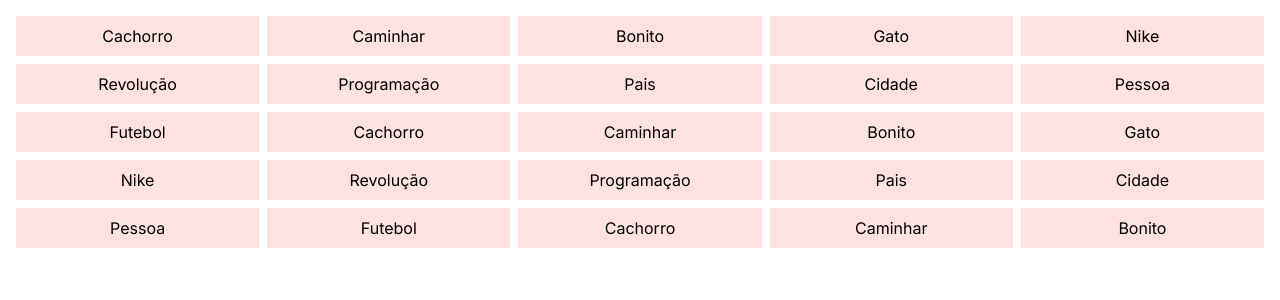
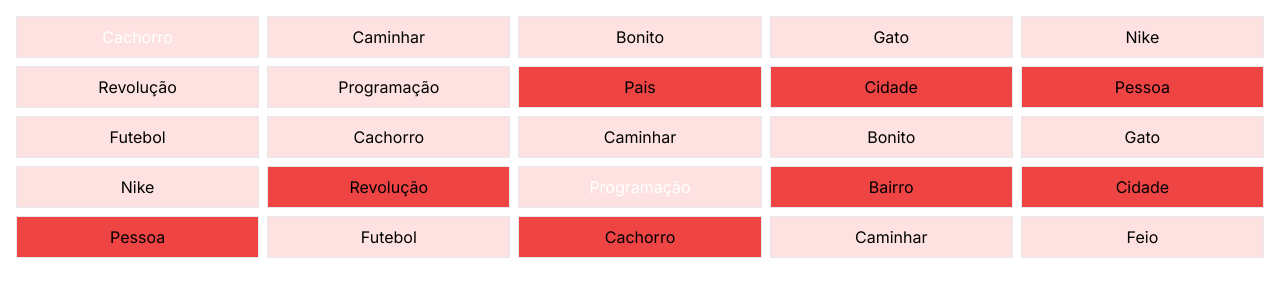
Before and after one commit to marcusvbda/secret-words, a Next.js app: page /match/1 in a window 1280 px wide. Shown: the top 300 px of the page. Built offline with nearby package versions, Linux system fonts and the light colour scheme.

Commit message:
cards process

```diff
--- /dev/null
+++ b/src/app/match/[id]/clientSide.tsx
@@ -0,0 +1,83 @@
+"use client";
+
+import { getMaps, IgetMapsResponse } from "@/services/maps.service";
+import { getWords } from "@/services/words.service";
+import { useEffect, useState } from "react";
+
+interface IclientSideFragments {
+  cols: number;
+  rows: number;
+  qtyCells: number;
+  qtyCardsPerTeam: number;
+  qtyTraps: number;
+}
+
+export default function ClientSideFragments({
+  cols,
+  rows,
+  qtyCells,
+  qtyCardsPerTeam,
+  qtyTraps,
+}: IclientSideFragments) {
+  const [words, setWords] = useState<string[]>([]);
+  const [maps, setMaps] = useState<IgetMapsResponse | null>();
+  const [loading, setLoading] = useState(true);
+
+  useEffect(() => {
+    const fetchWords = async () => {
+      const responseWords = await getWords({
+        qty: qtyCells,
+        language: "pt-BR",
+      });
+      setWords(responseWords);
+    };
+
+    const fetchMaps = async () => {
+      const responseMaps: IgetMapsResponse = await getMaps({
+        qtyCardsPerTeam,
+        totalOfCards: qtyCells,
+        qtyTraps,
+      });
+
+      setMaps(responseMaps);
+    };
+
+    Promise.all([fetchWords(), fetchMaps()]).then(() => {
+      setLoading(false);
+    });
+  }, []);
+
+  return (
+    <div className="w-fll p-4">
+      <div className="w-full flex flex-col gap-2">
+        {loading || !maps ? (
+          <div className="w-full flex items-center justify-center py-20">
+            <div className="spinner my-10" />
+          </div>
+        ) : (
+          <>
+            {Array.from({ length: rows }, (_, rowsIndex: number) => (
+              <div className="w-full flex justify-center gap-2" key={rowsIndex}>
+                {Array.from({ length: cols }, (_, colIndex: number) => {
+                  const wordIndex = rowsIndex * cols + colIndex;
+                  return (
+                    <div
+                      className={`bg-red-100 flex-1 text-center justify-center flex p-2 border ${
+                        maps.team_a.includes(wordIndex) && "bg-red-500"
+                      } ${maps.team_b.includes(wordIndex) && "bg-blue-500"}  ${
+                        maps.traps.includes(wordIndex) && "bg-black text-white"
+                      }`}
+                      key={`${rowsIndex}-${colIndex}`}
+                    >
+                      {words[wordIndex]}
+                    </div>
+                  );
+                })}
+              </div>
+            ))}
+          </>
+        )}
+      </div>
+    </div>
+  );
+}
--- a/src/app/match/[id]/page.tsx
+++ b/src/app/match/[id]/page.tsx
@@ -1,55 +1,19 @@
-"use client";
+import ClientSideFragments from "./clientSide";
 
-import { getDictionary } from "@/services/words.service";
-import { useEffect, useState } from "react";
-
-export default function MatchPage() {
+export default async function MatchPage() {
   const cols = 5; // pegar do contexto do jogo
   const rows = 5; // pegar do contexto do jogo
-
-  const [words, setWords] = useState<string[]>([]);
-  const [loading, setLoading] = useState(true);
-
-  useEffect(() => {
-    const fetchWords = async () => {
-      const response = await getDictionary({
-        qty: cols * rows,
-        language: "pt-BR",
-      });
-      if (Array.isArray(response)) {
-        setWords(response);
-        setLoading(false);
-      } else {
-        console.error("Unexpected response:", response);
-      }
-    };
-    fetchWords();
-  }, []);
+  const qtyCells = cols * rows;
+  const qtyCardsPerTeam = 8; // pegar do contexto do jogo
+  const qtyTraps = 2; // pegar do contexto do jogo
 
   return (
-    <div className="w-fll p-4">
-      <div className="w-full flex flex-col gap-2">
-        {loading ? (
-          <div className="w-full flex items-center justify-center py-20">
-            <div className="spinner my-10" />
-          </div>
-        ) : (
-          <>
-            {Array.from({ length: rows }, (_, rowsIndex: number) => (
-              <div className="w-full flex justify-center gap-2" key={rowsIndex}>
-                {Array.from({ length: cols }, (_, colIndex: number) => (
-                  <div
-                    className="bg-red-100 flex-1 text-center justify-center flex p-2"
-                    key={`${rowsIndex}-${colIndex}`}
-                  >
-                    {words[rowsIndex * cols + colIndex]}
-                  </div>
-                ))}
-              </div>
-            ))}
-          </>
-        )}
-      </div>
-    </div>
+    <ClientSideFragments
+      cols={cols}
+      rows={rows}
+      qtyCells={qtyCells}
+      qtyCardsPerTeam={qtyCardsPerTeam}
+      qtyTraps={qtyTraps}
+    />
   );
 }
--- /dev/null
+++ b/src/services/maps.service.ts
@@ -0,0 +1,40 @@
+"use server";
+
+interface IgetMaps {
+  qtyCardsPerTeam?: number;
+  qtyTraps?: number;
+  totalOfCards: number;
+}
+
+export interface IgetMapsResponse {
+  team_a: number[];
+  team_b: number[];
+  traps: number[];
+}
+export const getMaps = async (params: IgetMaps): Promise<IgetMapsResponse> => {
+  const qtyCardsPerTeam = params?.qtyCardsPerTeam ?? 8;
+  const qtyTraps = params?.qtyTraps ?? 1;
+  const totalOfCards = params.totalOfCards;
+
+  const generateUniqueRandomNumbers = (
+    count: number,
+    exclude: number[] = []
+  ): number[] => {
+    let numbers: number[] = [];
+    while (numbers.length < count) {
+      const number = Math.floor(Math.random() * totalOfCards);
+      if (!exclude.includes(number)) numbers.push(number);
+    }
+    return Array.from(numbers);
+  };
+
+  const team_a = generateUniqueRandomNumbers(qtyCardsPerTeam);
+  const team_b = generateUniqueRandomNumbers(qtyCardsPerTeam, team_a);
+  const traps = generateUniqueRandomNumbers(qtyTraps, [...team_a, ...team_b]);
+
+  return {
+    team_a,
+    team_b,
+    traps,
+  } as IgetMapsResponse;
+};
--- a/src/services/words.service.ts
+++ b/src/services/words.service.ts
@@ -2,20 +2,20 @@
 import { capitalize } from "@/helpers/string.helper";
 import { runCompletion } from "./gpt.service";
 
-interface IgetDictionary {
+interface IgetWords {
   qty?: number;
   language?: string;
   avoid?: string[];
 }
 
-export const getDictionary = async (
-  params: IgetDictionary | null = null
+export const getWords = async (
+  params: IgetWords | null = null
 ): Promise<string[]> => {
   const qty = params?.qty ?? 10;
   const language = params?.language ?? "en";
   const avoid = (params?.avoid ?? []).join(", ");
 
-  // pra evitar gastar tokens da openai
+  // // pra evitar gastar tokens da openai
   return [
     "Cachorro",
     "Caminhar",
@@ -35,23 +35,13 @@ export const getDictionary = async (
     "Nike",
     "Revolução",
     "Programação",
-    "Pais",
+    "Bairro",
     "Cidade",
     "Pessoa",
     "Futebol",
     "Cachorro",
     "Caminhar",
-    "Bonito",
-    "Gato",
-    "Nike",
-    "Revolução",
-    "Programação",
-    "Pais",
-    "Cidade",
-    "Pessoa",
-    "Futebol",
-    "Cachorro",
-    "Caminhar",
+    "Feio",
   ];
 
   try {
@@ -60,14 +50,12 @@ export const getDictionary = async (
       messages: [
         {
           role: "system",
-          content:
-            "You are an assistant that generates word lists based on user input and you should respond only with the words only, separated by | and nothing else.",
+          content: `You are an assistant that generates word lists based on user input and you should respond only with the words only, separated by | and nothing else. The words should be of any type.
+            Dot not use the words "${avoid}".`,
         },
         {
           role: "user",
-          content: `Generate ${qty} common unique words in ${language}".
-            The words should be a mix of nouns, verbs, adjectives, animals, brands, hystory, professions, coutries and cities.
-            Dot not use the words "${avoid}".`,
+          content: `Generate ${qty} unique random words in ${language}".`,
         },
       ],
     });
```
